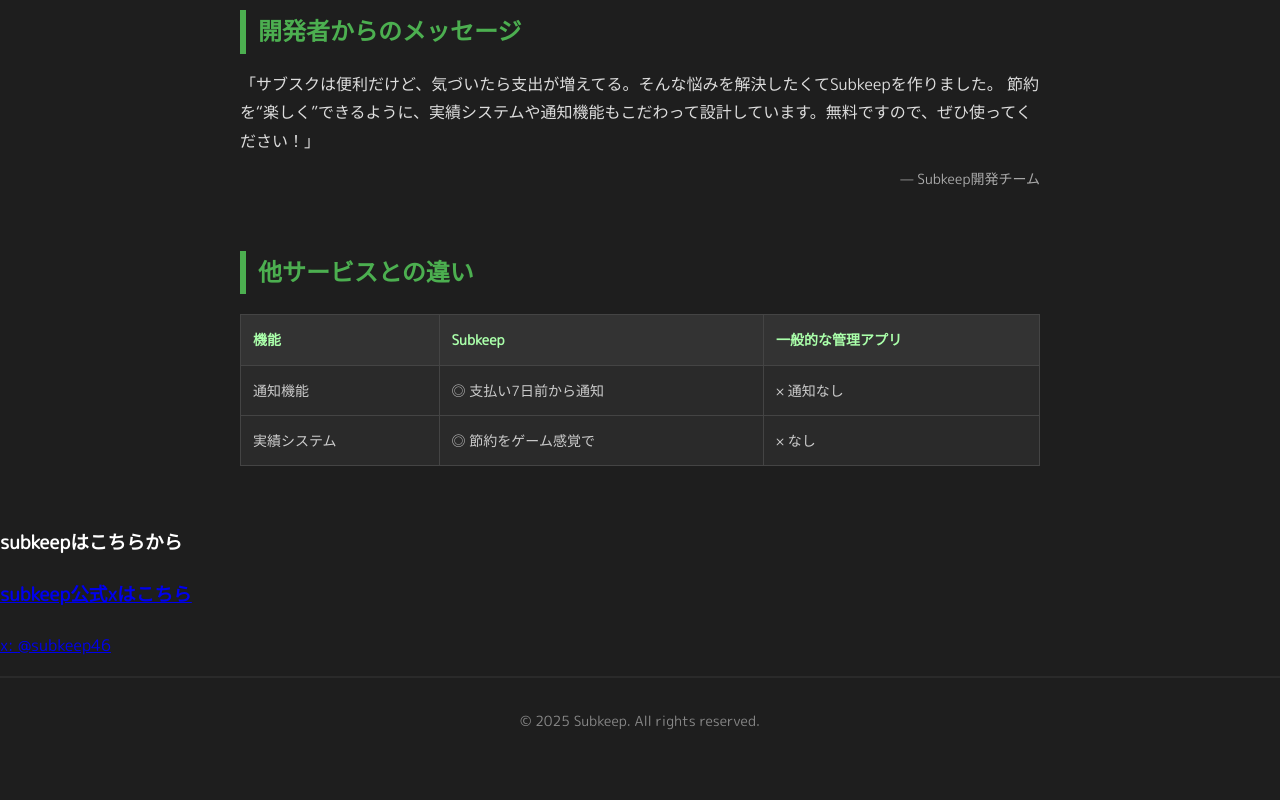
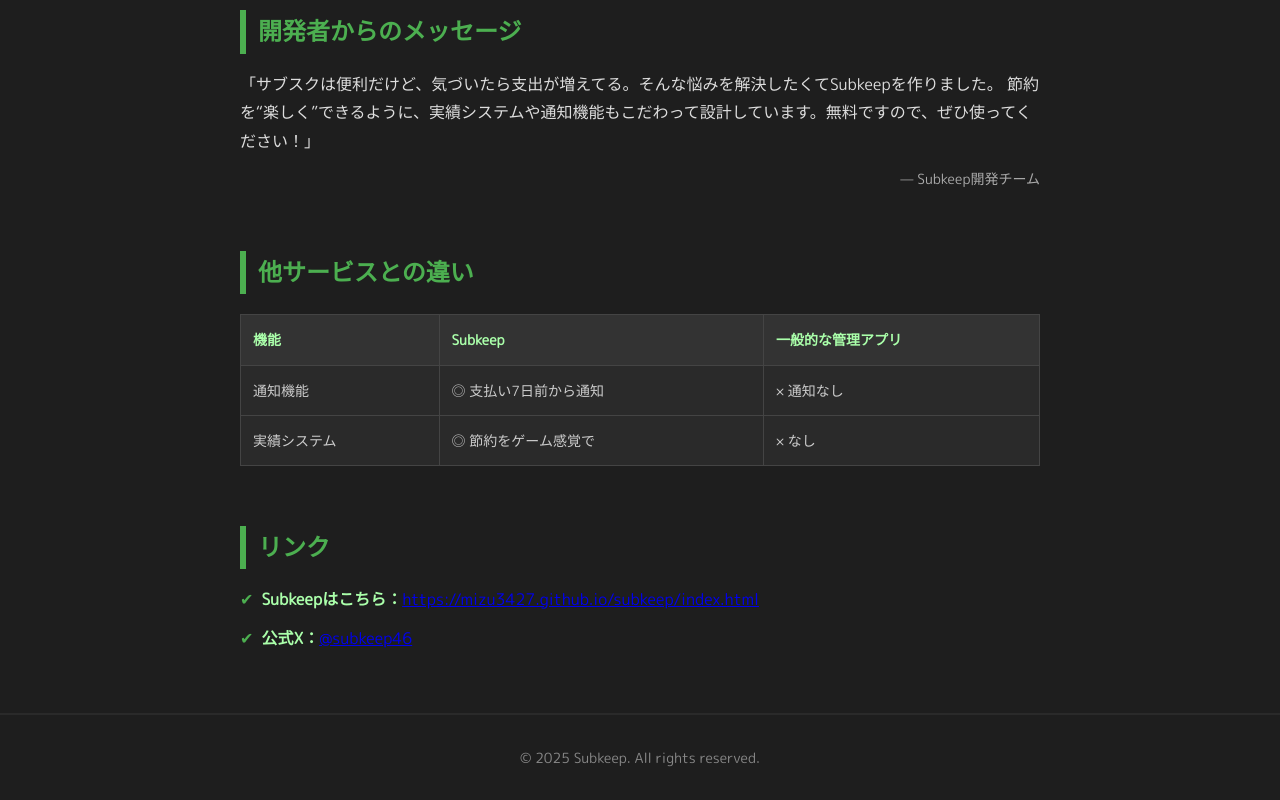
Before and after one commit to mizu3427/subkeephomepage, a plain HTML site: page index.html in a window 1280 px wide. Shown: the part 965-1765 px from the top of the page. Before the commit the page ends 1728 px from the top, so only its background shows below. Drawn offline with Linux system fonts and the light colour scheme.

Commit message:
Update index.html

```diff
--- a/index.html
+++ b/index.html
@@ -74,10 +74,13 @@
     </table>
   </section>
 
-<h3>subkeepはこちらから</h3>
-    <p><a href="https://mizu3427.github.io/subkeep/index.html" target="_blank"</a></p>
-<h3>subkeep公式xはこちら</h3>
-    <p>x: <a href="https://x.com/@subkeep46" target="_blank">@subkeep46</a></p>
+<section>
+  <h2>リンク</h2>
+  <ul>
+    <li><strong>Subkeepはこちら：</strong><a href="https://mizu3427.github.io/subkeep/index.html" target="_blank">https://mizu3427.github.io/subkeep/index.html</a></li>
+    <li><strong>公式X：</strong><a href="https://x.com/@subkeep46" target="_blank">@subkeep46</a></li>
+  </ul>
+</section>
   <footer>
     &copy; 2025 Subkeep. All rights reserved.
   </footer>
```
